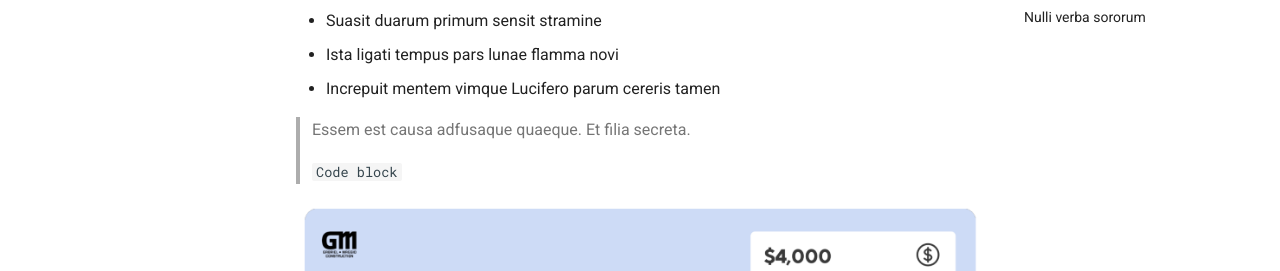
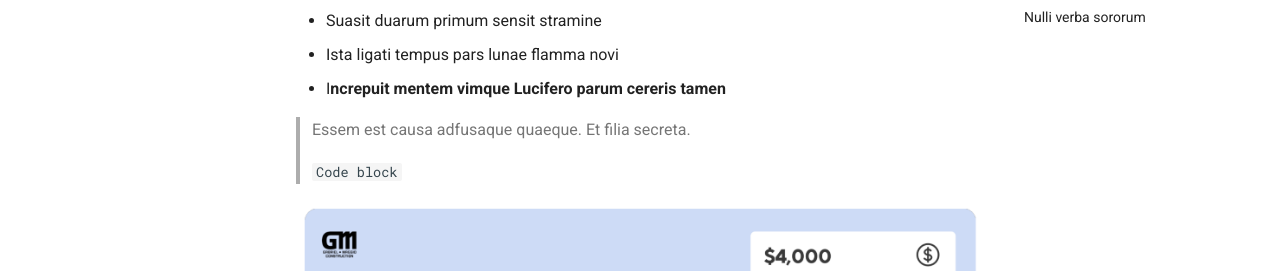
Before and after one commit to cpw10/mkdocsdemo, an MkDocs documentation site: the page built from docs/about.md, in a window 1280 px wide and 900 px high, scrolled down 439 px. Shown: the part 181-452 px from the top of the window. Built offline with MkDocs 1.6.1 and Material for MkDocs 9.7.7, drawn with Linux system fonts in a browser that asks for light colours.

Commit message:
Updated 1 file via CloudCannon.

```diff
--- a/docs/about.md
+++ b/docs/about.md
@@ -20,7 +20,7 @@ Lorem markdownum, nexu videndi, canities et insania Aesone ait exilio solet vidi
 * Nec equi
 * Suasit duarum primum sensit stramine
 * Ista ligati tempus pars lunae flamma novi
-* Increpuit mentem vimque Lucifero parum cereris tamen
+* I**ncrepuit mentem vimque Lucifero parum cereris tamen**
 
 > Essem est causa adfusaque quaeque. Et filia secreta.
 >
```
